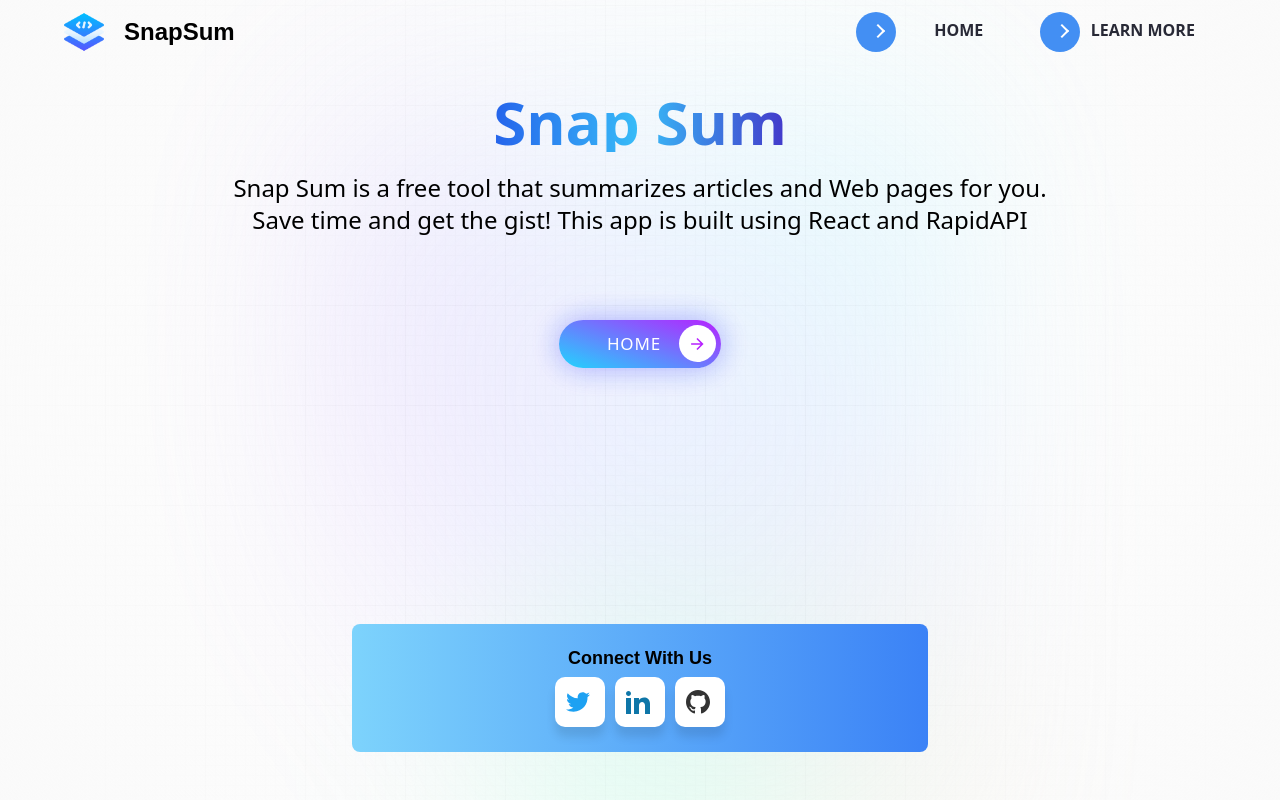
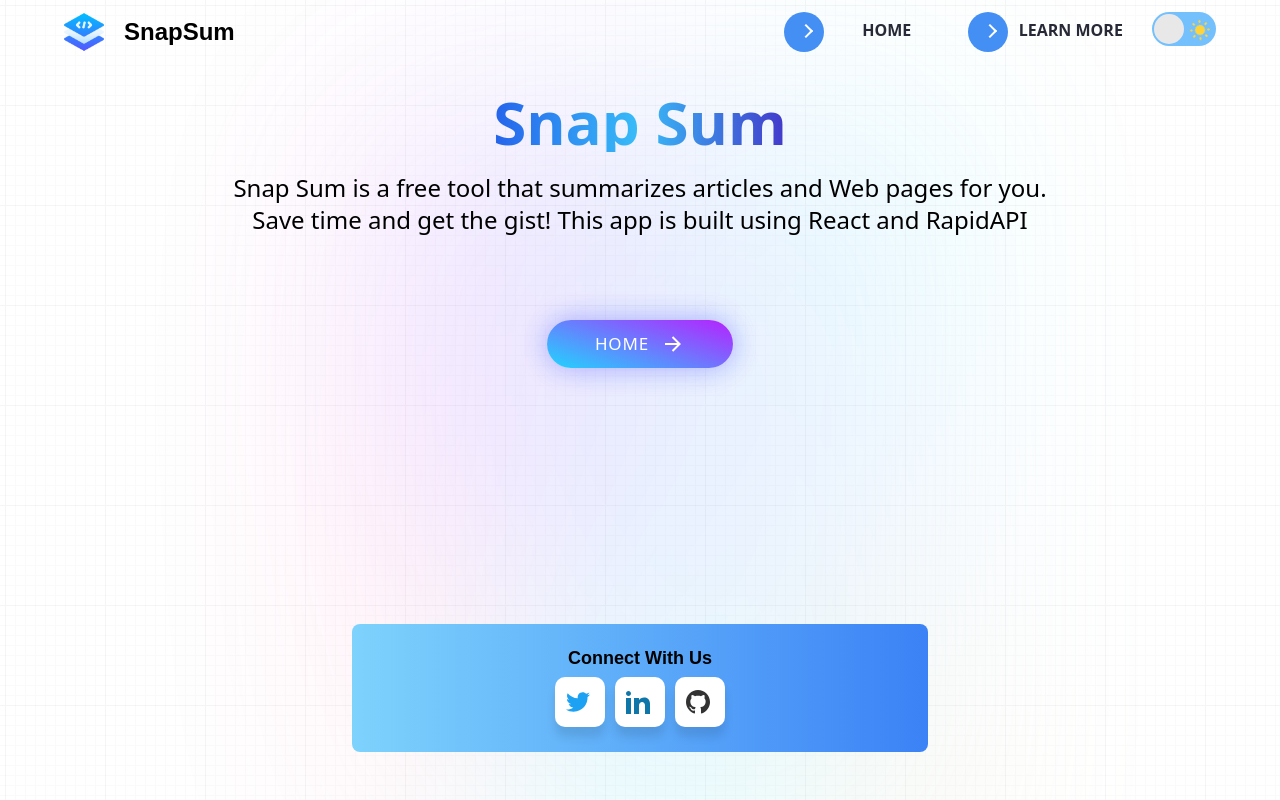
Before and after one commit to Chirag2203/SnapSum_AiSummarizer, a React (Vite) app: page /knowmore in a window 1280 px wide. Built offline with nearby package versions, Linux system fonts and the light colour scheme; no server answers; a web font is replaced by a local one.

Commit message:
dark mode and tts

```diff
--- a/src/App.css
+++ b/src/App.css
@@ -5,6 +5,47 @@
 /*
   Note: The styles for this gradient grid background is heavily inspired by the creator of this amazing site (https://dub.sh) – all credits go to them!
 */
+.dark-mode{
+  background-color: #111;
+  /* color: white; */
+}
+.dark-mode.main:before{
+  background: linear-gradient(180deg, rgba(17,17,17,1) 0%, rgba(17,17,17,1) 100%);
+}
+.dark-mode .desc{
+  color: #e7e3e3;
+}
+.dark-mode .brand{
+  color: #e7e3e3;
+}
+.dark-mode .button-text{
+  color: #e7e3e3;
+  background-color: #438ff3;
+  border-radius: 1.625rem;
+  z-index: 0;
+}
+.hidden{
+  display: none;
+}
+.dark-mode .icon,
+/* .dark-mode .circle, */
+.dark-mode .arrow {
+  /* Apply the 'hidden' class when dark mode is active */
+  @apply hidden;
+}
+.dark-mode .lm-btn.learn-more .circle {
+  /* Apply a different border radius value when dark mode is active */
+  border-top-left-radius: 1.625rem;
+  border-bottom-left-radius: 1.625rem;
+  border-top-right-radius: 1.5rem;
+  border-bottom-right-radius: 1.5rem;
+  border: 2px solid #e7e3e3;
+}
+.dark-mode .head_text,.dark-mode .blue_gradient, .dark-mode .orange_gradient {
+  @apply bg-gradient-to-r from-orange-600 via-amber-400 to-orange-700 bg-clip-text text-transparent;
+}
+
+
 
 .main {
   width: 100vw;
@@ -17,7 +58,7 @@
 }
 
 .main:before {
-  background: radial-gradient(circle, rgba(2, 0, 36, 0) 0, #fafafa 100%);
+  /* background: radial-gradient(circle, rgba(2, 0, 36, 0) 0, #fafafa 100%); */
   position: absolute;
   content: "";
   z-index: 2;
@@ -49,11 +90,11 @@
       transparent 0%
     ),
     radial-gradient(at 97% 21%, rgb(114, 221, 254) 0px, transparent 70%),
-    radial-gradient(at 52% 99%, rgb(58, 253, 178) 0px, transparent 50%),
-    radial-gradient(at 10% 29%, hsla(256, 96%, 67%, 1) 0px, transparent 50%),
-    radial-gradient(at 97% 96%, hsla(38, 60%, 74%, 1) 0px, transparent 50%),
+    radial-gradient(at 52% 99%, rgb(58, 227, 253) 0px, transparent 50%),
+    radial-gradient(at 40% 29%, rgb(72, 8, 245) 0px, transparent 50%),
+    radial-gradient(at 97% 96%, hsla(38, 60%, 74%, 1) 0px, transparent 70%),
     radial-gradient(at 70% 50%, rgb(184, 24, 216) 0px, transparent 50%),
-    radial-gradient(at 79% 53%, rgb(206, 59, 101) 0px, transparent 70%);
+    radial-gradient(at 39% 43%, rgb(255, 79, 129) 0px, transparent 90%);
   position: absolute;
   content: "";
   width: 100%;
@@ -96,7 +137,7 @@
   border-top-left-radius: 10px;
   border-bottom-right-radius: 0px;
   border-bottom-left-radius: 10px;
-  @apply block w-full  border-gray-200 bg-white py-2.5 pl-10 pr-12 text-sm shadow-lg font-satoshi font-medium focus:border-black focus:outline-none focus:ring-0;
+  @apply block w-full  border-gray-200 bg-blue-50 py-2.5 pl-10 pr-12 text-sm shadow-lg font-satoshi font-medium focus:border-black focus:outline-none focus:ring-0;
 }
 
 .submit_btn {
@@ -118,3 +159,6 @@
 .summary_box {
   @apply rounded-xl border border-gray-200 bg-white/20 shadow-[inset_10px_-50px_94px_0_rgb(199,199,199,0.2)] backdrop-blur p-4;
 }
+.dark-mode .summary_box {
+  @apply bg-blue-50 text-blue-500;
+}
--- a/src/App.jsx
+++ b/src/App.jsx
@@ -8,9 +8,11 @@ import Footer from "./components/Footer";
 import KnowMore from "./components/KnowMore";
 import Nav from "./components/Nav";
 import "./App.css";
+import { ThemeProvider } from './components/ThemeContext';
 
 const App = () => {
   return (
+    <ThemeProvider>
     <Router>
       <main>
         <div className='main'>
@@ -29,6 +31,7 @@ const App = () => {
         </div>
       </main>
     </Router>
+    </ThemeProvider>
   );
 };
 
--- a/src/CSS/Buttons.css
+++ b/src/CSS/Buttons.css
@@ -265,7 +265,7 @@
     transition: all 0.6s cubic-bezier(0.23, 1, 0.320, 1);
   }
 
-  .cssbuttons-io-button .icon {
+  .cssbuttons-io-button .icon2 {
     background: white;
     margin-left: 1em;
     position: absolute;
@@ -279,21 +279,21 @@
     transition: all 0.6s cubic-bezier(0.23, 1, 0.320, 1);
   }
 
-  .cssbuttons-io-button:hover .icon {
+  .cssbuttons-io-button:hover .icon2 {
     width: calc(100% - 0.6em);
   }
 
-  .cssbuttons-io-button .icon svg {
+  .cssbuttons-io-button .icon2 svg {
     width: 1.1em;
     transition: transform 0.3s;
     color: #B721FF;
   }
 
-  .cssbuttons-io-button:hover .icon svg {
+  .cssbuttons-io-button:hover .icon2 svg {
     transform: translateX(0.1em);
   }
 
-  .cssbuttons-io-button:active .icon {
+  .cssbuttons-io-button:active .icon2 {
     transform: scale(0.9);
   }
 
@@ -385,3 +385,114 @@
           200px 0 var(--shadowcolor);
     }
   }
+
+
+
+
+  .switch {
+    font-size: 17px;
+    position: relative;
+    display: inline-block;
+    width: 64px;
+    height: 34px;
+  }
+
+  .switch input {
+    opacity: 0;
+    width: 0;
+    height: 0;
+  }
+
+  .slider {
+    position: absolute;
+    cursor: pointer;
+    top: 0;
+    left: 0;
+    right: 0;
+    bottom: 0;
+    background-color: #73C0FC;
+    transition: .4s;
+    border-radius: 30px;
+  }
+
+  .slider:before {
+    position: absolute;
+    content: "";
+    height: 30px;
+    width: 30px;
+    border-radius: 20px;
+    left: 2px;
+    bottom: 2px;
+    z-index: 2;
+    background-color: #e8e8e8;
+    transition: .4s;
+  }
+
+  .sun svg {
+    position: absolute;
+    top: 6px;
+    left: 36px;
+    z-index: 1;
+    width: 24px;
+    height: 24px;
+  }
+
+  .moon svg {
+    fill: #73C0FC;
+    position: absolute;
+    top: 5px;
+    left: 5px;
+    z-index: 1;
+    width: 24px;
+    height: 24px;
+  }
+
+  /* .switch:hover */.sun svg {
+    animation: rotate 15s linear infinite;
+  }
+
+  @keyframes rotate {
+
+    0% {
+      transform: rotate(0);
+    }
+
+    100% {
+      transform: rotate(360deg);
+    }
+  }
+
+  /* .switch:hover */.moon svg {
+    animation: tilt 5s linear infinite;
+  }
+
+  @keyframes tilt {
+
+    0% {
+      transform: rotate(0deg);
+    }
+
+    25% {
+      transform: rotate(-10deg);
+    }
+
+    75% {
+      transform: rotate(10deg);
+    }
+
+    100% {
+      transform: rotate(0deg);
+    }
+  }
+
+  .input:checked + .slider {
+    background-color: #183153;
+  }
+
+  .input:focus + .slider {
+    box-shadow: 0 0 1px #183153;
+  }
+
+  .input:checked + .slider:before {
+    transform: translateX(30px);
+  }
--- /dev/null
+++ b/src/components/DarkModeSwitch.jsx
@@ -0,0 +1,75 @@
+import React, { useContext } from 'react';
+import { ThemeContext } from './ThemeContext';
+const DarkModeSwitch = () => {
+  // const [darkMode, setDarkMode] = useState(false);
+  const { theme, toggleTheme } = useContext(ThemeContext);
+
+  // useEffect(() => {
+  //   // Load the saved dark mode state from local storage on component mount
+  //   const savedDarkMode = localStorage.getItem('darkMode');
+  //   if (savedDarkMode) {
+  //     setDarkMode(JSON.parse(savedDarkMode));
+  //   }
+  // }, []);
+
+  // useEffect(() => {
+  //   // Update the theme when the dark mode state changes
+  //   document.body.classList.toggle('dark-theme', darkMode);
+  //   // Save the dark mode state to local storage
+  //   localStorage.setItem('darkMode', JSON.stringify(darkMode));
+  // }, [darkMode]);
+
+  const handleModeToggle = () => {
+    setDarkMode(!darkMode);
+  };
+
+  return (
+    <label className="switch">
+       <span class="sun"><svg xmlns="http://www.w3.org/2000/svg" viewBox="0 0 24 24"><g fill="#ffd43b"><circle r="5" cy="12" cx="12"></circle><path d="m21 13h-1a1 1 0 0 1 0-2h1a1 1 0 0 1 0 2zm-17 0h-1a1 1 0 0 1 0-2h1a1 1 0 0 1 0 2zm13.66-5.66a1 1 0 0 1 -.66-.29 1 1 0 0 1 0-1.41l.71-.71a1 1 0 1 1 1.41 1.41l-.71.71a1 1 0 0 1 -.75.29zm-12.02 12.02a1 1 0 0 1 -.71-.29 1 1 0 0 1 0-1.41l.71-.66a1 1 0 0 1 1.41 1.41l-.71.71a1 1 0 0 1 -.7.24zm6.36-14.36a1 1 0 0 1 -1-1v-1a1 1 0 0 1 2 0v1a1 1 0 0 1 -1 1zm0 17a1 1 0 0 1 -1-1v-1a1 1 0 0 1 2 0v1a1 1 0 0 1 -1 1zm-5.66-14.66a1 1 0 0 1 -.7-.29l-.71-.71a1 1 0 0 1 1.41-1.41l.71.71a1 1 0 0 1 0 1.41 1 1 0 0 1 -.71.29zm12.02 12.02a1 1 0 0 1 -.7-.29l-.66-.71a1 1 0 0 1 1.36-1.36l.71.71a1 1 0 0 1 0 1.41 1 1 0 0 1 -.71.24z"></path></g></svg>
+       </span>
+       <span class="moon"><svg xmlns="http://www.w3.org/2000/svg" viewBox="0 0 384 512"><path d="m223.5 32c-123.5 0-223.5 100.3-223.5 224s100 224 223.5 224c60.6 0 115.5-24.2 155.8-63.4 5-4.9 6.3-12.5 3.1-18.7s-10.1-9.7-17-8.5c-9.8 1.7-19.8 2.6-30.1 2.6-96.9 0-175.5-78.8-175.5-176 0-65.8 36-123.1 89.3-153.3 6.1-3.5 9.2-10.5 7.7-17.3s-7.3-11.9-14.3-12.5c-6.3-.5-12.6-.8-19-.8z"></path></svg>
+       </span>
+       <input className="input" checked={theme === 'dark'} onChange={toggleTheme} type="checkbox" />
+      <span className="slider"></span>
+    </label>
+  );
+};
+
+export default DarkModeSwitch;
+
+
+
+
+// const ThemeSwitch = () => {
+
+
+//   return (
+//     <label className="btn ts-container" type="checkbox">
+//       <input />
+//       <span className="slider"></span>
+//       {/* Display the current theme */}
+//       {/* {theme === 'dark' ? 'Dark Mode' : 'Light Mode'} */}
+//     </label>
+//   );
+// };
+
+// export default ThemeSwitch;
+
+// ThemeSwitch.js
+// import React, { useContext } from 'react';
+// import { ThemeContext } from './ThemeContext';
+
+// const ThemeSwitch = () => {
+
+
+//   return (
+//     <label className="btn ts-container" type="checkbox">
+
+//       <span className="slider"></span>
+//       {/* Display the current theme */}
+//       {/* {theme === 'dark' ? 'Dark Mode' : 'Light Mode'} */}
+//     </label>
+//   );
+// };
+
+// export default ThemeSwitch;
--- a/src/components/Hero.jsx
+++ b/src/components/Hero.jsx
@@ -24,7 +24,7 @@ const Hero = () => {
     </header>
     <Link to = "/Demo">
       <button class="cssbuttons-io-button mt-16 mb-64"> Get started
-      <div className="icon">
+      <div className="icon2">
         <svg height="24" width="24" viewBox="0 0 24 24" xmlns="http://www.w3.org/2000/svg"><path d="M0 0h24v24H0z" fill="none"></path><path d="M16.172 11l-5.364-5.364 1.414-1.414L20 12l-7.778 7.778-1.414-1.414L16.172 13H4v-2z" fill="currentColor"></path></svg>
       </div>
     </button>
--- a/src/components/Nav.jsx
+++ b/src/components/Nav.jsx
@@ -1,5 +1,6 @@
 import React, { useEffect, useRef } from 'react';
 import { Link } from 'react-router-dom';
+import DarkModeSwitch from './DarkModeSwitch';
 
 const Nav = () => {
   //NOT WORKING YET
@@ -39,15 +40,15 @@ const Nav = () => {
     <div className='flex justify-between items-center w-full mb-10 pt-3'>
       <Link to="/" className='flex justify-center items-center'>
         <img src='./SnapSum-logog.png' className='w-10 object-contain' />
-        <span className="mx-5 font-bold text-2xl font-satoshi">SnapSum</span>
+        <span className="mx-5 font-bold text-2xl font-satoshi brand">SnapSum</span>
       </Link>
       <div className='flex gap-2'>
         <Link to="/" className="learn-more lm-btn">
         <div className='flex items-center  '>
-          <span className="circle" aria-hidden="true">
+          <span className="circle outer-circle" aria-hidden="true">
             <span className="icon arrow"></span>
           </span>
-          <span className="button-text">Home</span>
+          <span className="button-text ">Home</span>
         </div>
       </Link>
       {/* <div className='flex w-12' ref={translatorRef} > </div> */}
@@ -56,9 +57,10 @@ const Nav = () => {
           <span className="circle" aria-hidden="true">
             <span className="icon arrow"></span>
           </span>
-          <span className="button-text">Learn More</span>
+          <span className="button-text ">Learn More</span>
         </div>
       </Link>
+      <DarkModeSwitch />
       </div>
     </div>
   );
--- /dev/null
+++ b/src/components/ThemeContext.jsx
@@ -0,0 +1,37 @@
+// used to sync the theme between components and pages using contextapi and hooks
+
+import React, { createContext, useState, useEffect } from 'react';
+
+const ThemeContext = createContext();
+
+const ThemeProvider = ({ children }) => {
+  // Get the initial theme preference from local storage or use light mode by default
+  const initialTheme = localStorage.getItem('theme') || 'light';
+  const [theme, setTheme] = useState(initialTheme);
+
+  // Function to toggle the theme
+  const toggleTheme = () => {
+    const newTheme = theme === 'light' ? 'dark' : 'light';
+    setTheme(newTheme);
+    // Save the theme preference in local storage
+    localStorage.setItem('theme', newTheme);
+  };
+
+  // Apply the theme class to the body based on the current theme state
+  useEffect(() => {
+    const body = document.body;
+    if (theme === 'dark') {
+      body.classList.add('dark-mode');
+    } else {
+      body.classList.remove('dark-mode');
+    }
+  }, [theme]);
+
+  return (
+    <ThemeContext.Provider value={{ theme, toggleTheme }}>
+      {children}
+    </ThemeContext.Provider>
+  );
+};
+
+export { ThemeContext, ThemeProvider };
```
Also changed, not shown: src/components/Demo.jsx (+54 -6 lines), src/assets/sound.png (added).
